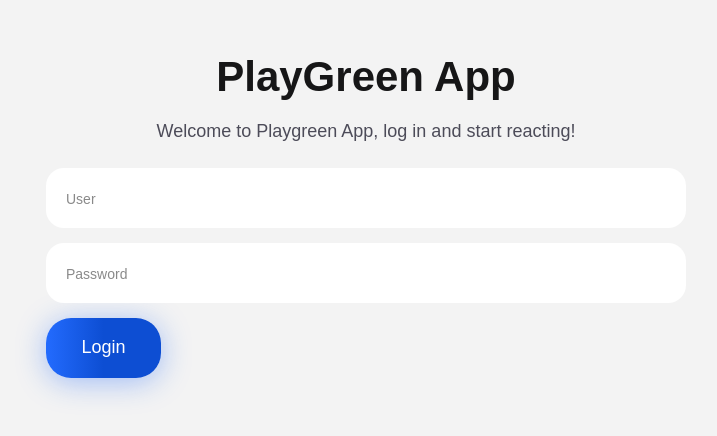
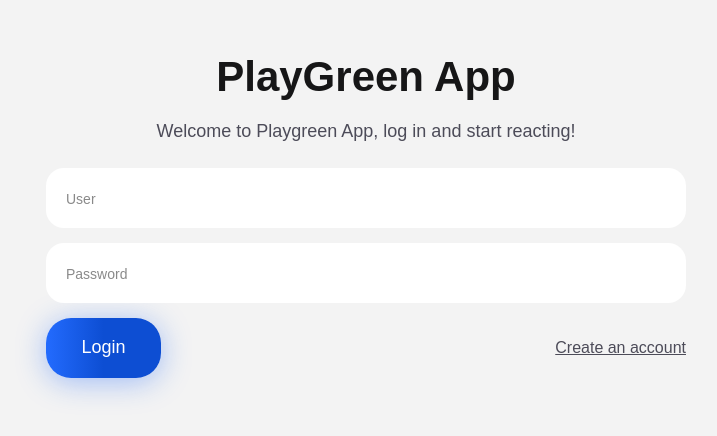
Before and after one commit to sebastrog/playgreen-sports, a React (Vite) app: page / in a window 1280 px wide. Shown: the part 186-622 px from the top of the page, without its empty margins (274-991 px from the left). Built offline with nearby package versions, Linux system fonts and the light colour scheme; no server answers.

Commit message:
add login integration

```diff
--- a/src/components/core/Button/Button.tsx
+++ b/src/components/core/Button/Button.tsx
@@ -2,14 +2,15 @@ import { CustomButton } from './Button.styles'
 
 interface ButtonProps {
   title: string;
-  onClick: () => void;
+  onClick?: () => void;
   disabled: boolean;
+  type: "submit" | "button"
 }
 
-const Button: React.FC<ButtonProps> = ({title, onClick, disabled}) => {
+const Button: React.FC<ButtonProps> = ({title, onClick, type, disabled}) => {
   return (
     <>
-      <CustomButton onClick={onClick} disabled={disabled}>{title}{disabled ? "..." : ""}</CustomButton>
+      <CustomButton onClick={onClick} type={type} disabled={disabled}>{title}{disabled ? "..." : ""}</CustomButton>
     </>
   )
 }
--- a/src/context/auth/authContext.tsx
+++ b/src/context/auth/authContext.tsx
@@ -7,7 +7,12 @@ interface AuthContextType {
   loading: boolean;
 }
 
-export const AuthContext = createContext<AuthContextType | undefined>(undefined);
+const defaultAuthContext: AuthContextType = {
+  user: null,
+  loading: true,
+};
+
+export const AuthContext = createContext<AuthContextType>(defaultAuthContext);
 
 interface AuthProviderProps {
   children: React.ReactNode;
--- /dev/null
+++ b/src/hooks/form/useForm.ts
@@ -0,0 +1,23 @@
+import { useState, ChangeEvent } from 'react';
+
+interface FormState {
+  email: string;
+  password: string;
+}
+
+const useForm = (initialState: FormState) => {
+  const [formData, setFormData] = useState<FormState>(initialState);
+  const [loading, setLoading] = useState<boolean>(false);
+
+  const handleChange = (e: ChangeEvent<HTMLInputElement>) => {
+    const { name, value } = e.target;
+    setFormData((prevFormData) => ({
+      ...prevFormData,
+      [name]: value,
+    }));
+  };
+
+  return { formData, loading, setLoading, handleChange };
+};
+
+export default useForm;
--- a/src/pages/Login/Login.styles.ts
+++ /dev/null
@@ -1,7 +0,0 @@
-import styled from "styled-components";
-
-export const Form = styled.form`
-  display: flex;
-  gap: 15px;
-  flex-direction: column;
-`;
--- a/src/pages/Login/Login.tsx
+++ b/src/pages/Login/Login.tsx
@@ -1,18 +1,29 @@
+import { useEffect } from "react"
+import { useNavigate } from "react-router-dom"
+import { useAuth } from "../../hooks/auth/useAuth"
+
 import LayoutHeading from "../../components/layouts/LayoutHeading"
 
-import { Form } from "./Login.styles"
 import LoginForm from "./LoginForm"
 
 const Login = () => {
+  const { user } = useAuth();
+  const navigate = useNavigate();
+
+  useEffect(() => {
+    if (user) {
+      navigate("/home");
+    }
+  }, [user, navigate]);
+
   return (
     <main className="main-wrapper">
       <LayoutHeading textAlign="center">
         <h2 className="title">PlayGreen App</h2>
         <p className="text">Welcome to Playgreen App, log in and start reacting!</p>
       </LayoutHeading>
-      <Form>
-        <LoginForm />
-      </Form>
+
+      <LoginForm />
     </main>
   )
 }
--- a/src/pages/Login/LoginForm/LoginForm.styles.ts
+++ b/src/pages/Login/LoginForm/LoginForm.styles.ts
@@ -1,4 +1,10 @@
 import styled from "styled-components";
+
+export const FormContainer = styled.form`
+  display: flex;
+  gap: 15px;
+  flex-direction: column;
+`;
 
 export const FormCta = styled.div`
   display: flex;
--- a/src/pages/Login/LoginForm/LoginForm.tsx
+++ b/src/pages/Login/LoginForm/LoginForm.tsx
@@ -1,16 +1,63 @@
+import { Link } from "react-router-dom";
+import { signInWithEmailAndPassword } from "firebase/auth";
+import toast from "react-hot-toast";
+
+import {auth} from '../../../firebase'
+
+import useForm from "../../../hooks/form/useForm";
+
 import TextField from "../../../components/core/TextField"
 import Button from "../../../components/core/Button"
-import { FormCta } from './LoginForm.styles';
+
+import { FormContainer, FormCta } from './LoginForm.styles';
+
+
+interface FirebaseErrorDetails {
+  message: string;
+  domain: string;
+  reason: string;
+}
+
+interface FirebaseError {
+  code: number;
+  message: string;
+  errors: FirebaseErrorDetails[];
+}
+
+/* export type { FirebaseError, FirebaseErrorDetails }; */
+
 
 const LoginForm = () => {
+  const { formData, loading, setLoading, handleChange } = useForm({ email: '', password: '' });
+
+  const handleSignUp = async (e: React.FormEvent<HTMLFormElement>) => {
+    e.preventDefault();
+    const { email, password } = formData;
+    if (!email || !password) return;
+
+    setLoading(true);
+
+    try {
+      await signInWithEmailAndPassword(auth, email, password);
+      toast.success('Successfully logged in!');
+    } catch (error) {
+      const firebaseError = error as FirebaseError;
+      const errorMessage = firebaseError.message;
+      toast.error(errorMessage);
+    } finally {
+      setLoading(false);
+    }
+  }
+
   return (
-    <>
-      <TextField type="email" name="email" label="User" />
-      <TextField type="password" name="password" label="Password"/>
+    <FormContainer onSubmit={handleSignUp}>
+      <TextField type="email" name="email" label="User" onChange={handleChange} />
+      <TextField type="password" name="password" label="Password"onChange={handleChange} />
       <FormCta>
-        <Button title="Login" />
+        <Button title="Login" type="submit" disabled={loading} />
+        <Link to="/signup">Create an account</Link>
       </FormCta>
-    </>
+    </FormContainer>
   )
 }
 
```
